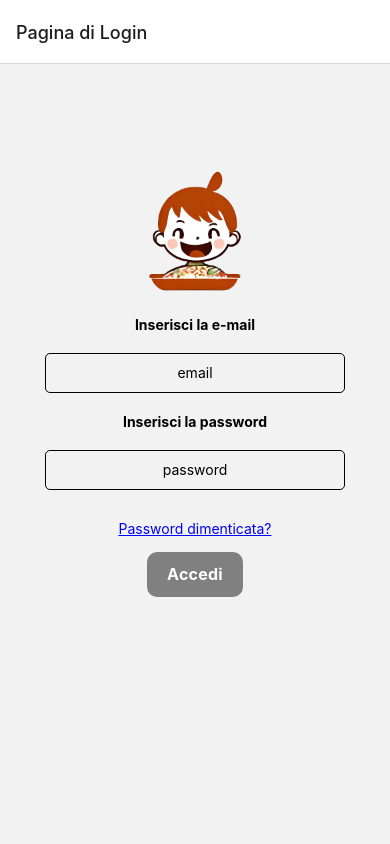
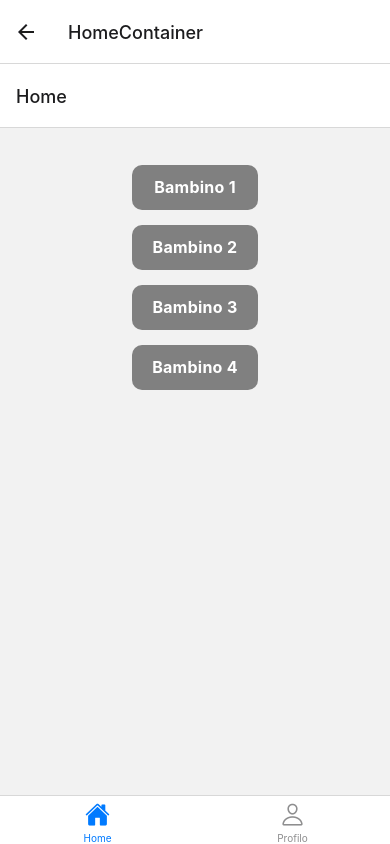
Before and after one commit to luca-casadei/famiglie-ausl-manager, a React Native app: screen /HomeContainer in a window 390 px wide. Built offline with nearby package versions, Linux system fonts and the light colour scheme.

Commit message:
Creata TabBar per navigazione nel utente famiglia, e aggiunta home per visualizzazione bambini

```diff
--- a/App.js
+++ b/App.js
@@ -1,8 +1,8 @@
-import { View, Text ,StyleSheet,SafeAreaView} from "react-native";
-import Home from "./components/Home";
+import { StyleSheet} from "react-native";
 import Login from "./components/Login";
 import {NavigationContainer} from '@react-navigation/native';
 import {createNativeStackNavigator} from '@react-navigation/native-stack';
+import HomeContainer from "./TabBar/HomeContainer";
 
 const Stack = createNativeStackNavigator();
 
@@ -16,16 +16,12 @@
         component={Login}>
         </Stack.Screen>
         <Stack.Screen
-        name="Home"
-        component={Home}>
+        name="HomeContainer"
+        component={HomeContainer}>
         </Stack.Screen>
       </Stack.Navigator>
     </NavigationContainer>
     </>
   );
 }
-
-const styles = StyleSheet.create({
-  ///Aggiungi qui stili
-});
 export default App;
--- /dev/null
+++ b/TabBar/HomeContainer.js
@@ -0,0 +1,50 @@
+import * as React from 'react';
+import { NavigationContainer } from '@react-navigation/native';
+import { createBottomTabNavigator } from '@react-navigation/bottom-tabs';
+import Ionicons from 'react-native-vector-icons/Ionicons';
+
+// Screens
+import Home from '../components/Home';
+import ProfiloFamiglia from '../components/ProfiloFamiglia';
+
+//Screen names
+const homeName = "Home";
+const profiloName = "Profilo";
+
+const Tab = createBottomTabNavigator();
+
+//Componente per la gestione della TabBar
+function HomeContainer() {
+  return (
+    <NavigationContainer independent={true}>
+      <Tab.Navigator
+        initialRouteName={homeName}
+        screenOptions={({ route }) => ({
+          tabBarIcon: ({ focused, color, size }) => {
+            let iconName;
+            let rn = route.name;
+
+            if (rn === homeName) {
+              iconName = focused ? 'home' : 'home-outline';
+
+            } else if (rn === profiloName) {
+              iconName = focused ? 'person' : 'person-outline';
+            }
+
+            return <Ionicons name={iconName} size={size} color={color} />;
+          },
+          activeTintColor: 'tomato',
+          inactiveTintColor: 'grey',
+          labelStyle: { paddingBottom: 10, fontSize: 10 },
+          style: { padding: 10, height: 70}
+        })}
+        >
+
+        <Tab.Screen name={homeName} component={Home} />
+        <Tab.Screen name={profiloName} component={ProfiloFamiglia} />
+      </Tab.Navigator>
+    </NavigationContainer>
+  );
+}
+
+export default HomeContainer;
--- a/components/Home.js
+++ b/components/Home.js
@@ -1,11 +1,50 @@
-import {Text} from 'react-native'
+import {Text,FlatList,View, StyleSheet, Pressable} from 'react-native'
 
-const Home =({navigation, nomeFamiglia}) => {
+//Pagina in cui mostrare i bambini associati all'utente he ha effettuato l'accesso
+const Home =({navigation}) => {
     return(
-    ///TODO: Non funziona
-    ///Text>Prova Home {route.params.nomeFamiglia}</Text>
-    <Text>Prova Home {route.params.nomeFamiglia}</Text>
+        <View style={styles.container}>
+            <FlatList
+                data={[
+                {key: 'Bambino 1'},
+                {key: 'Bambino 2'},
+                {key: 'Bambino 3'},
+                {key: 'Bambino 4'},
+                ]}
+                renderItem={({item}) => <><Pressable style={styles.button}><Text style={styles.buttonText}>{item.key}</Text></Pressable></>}
+            />
+        </View>
     );
 }
 
+const styles = StyleSheet.create({
+    button: {
+        marginTop:15,
+        alignItems: 'center',
+        justifyContent: 'center',
+        paddingVertical: 12,
+        paddingHorizontal:20,
+        borderRadius: 10,
+        elevation: 3,
+        backgroundColor: 'gray',
+    },
+    container: {
+        alignItems:'center',
+        flex: 1,
+        paddingTop: 22,
+      },
+      item: {
+        padding: 10,
+        fontSize: 18,
+        height: 44,
+      },
+      buttonText: {
+        fontSize: 16,
+        lineHeight: 21,
+        fontWeight: 'bold',
+        letterSpacing: 0.25,
+        color: 'white',
+    },
+});
+
 export default Home;
--- a/components/Login.js
+++ b/components/Login.js
@@ -1,4 +1,3 @@
-import {useState} from 'react'
 import {Text,TextInput,View, StyleSheet,Pressable,Image} from 'react-native'
 
 
@@ -28,9 +27,11 @@
         </View>
     );
 }
+
+//Metodo per vefica presenza delle credenziali inserite nel db degli utenti famiglia
 const VerificaCredenziali=(navigation,email,password)=>{
-    if(email == "ciao" && password == "pippo"){
-        navigation.navigate('Home', {nomeFamiglia: 'Casadei'});
+    if(email == "Ciao" && password == "Pippo"){
+        navigation.navigate('HomeContainer', {famiglia: 'Casadei'});
     }
 }
 
--- /dev/null
+++ b/components/ProfiloFamiglia.js
@@ -0,0 +1,59 @@
+//Pagina in cui è possibile modificare le informazioni sulla famiglia, email e password
+import {Text,TextInput,View, StyleSheet,Pressable,Image} from 'react-native'
+
+//Pagina in cui mostrare i bambini associati all'utente he ha effettuato l'accesso
+const ProfiloFamiglia =({navigation}) => {
+    return(
+        <View style={styles.areaView}>
+            <Text style={styles.text}>Pagina Profilo della famiglia</Text>
+        </View>
+    );
+}
+
+const styles = StyleSheet.create({
+    image: {
+        width: 150,
+        height: 150,
+    },
+    areaView:{
+        flex:0.8,
+        justifyContent:'center',
+        alignItems:'center',
+    },
+    input: {
+      textAlign:'center',
+      height: 40,
+      width:300,
+      margin: 10,
+      borderWidth: 1,
+      padding: 10,
+      borderRadius: 5,
+    },
+    text:{
+        fontWeight:'bold',
+        fontSize:50,
+    },
+    buttonText: {
+        fontSize: 16,
+        lineHeight: 21,
+        fontWeight: 'bold',
+        letterSpacing: 0.25,
+        color: 'white',
+    },
+    link:{
+        color:'blue',
+        marginTop:20,
+        textDecorationLine:'underline',
+    },
+    button: {
+        marginTop:15,
+        alignItems: 'center',
+        justifyContent: 'center',
+        paddingVertical: 12,
+        paddingHorizontal:20,
+        borderRadius: 10,
+        elevation: 3,
+        backgroundColor: 'gray',
+    }
+});
+export default ProfiloFamiglia;
--- a/components/RecuperoPassword.js
+++ b/components/RecuperoPassword.js
@@ -1 +1 @@
-//TODO: Creare la NavBar per accedere alle pagine di
+//TODO: Creare la Pagina per creazione nuova password
--- a/package.json
+++ b/package.json
@@ -1,14 +1,16 @@
 {
   "dependencies": {
+    "@react-navigation/bottom-tabs": "^6.5.9",
     "@react-navigation/native": "^6.1.8",
     "@react-navigation/native-stack": "^6.9.14",
+    "@react-navigation/stack": "^6.3.18",
     "expo": "^49.0.3",
     "react": "18.2.0",
     "react-dom": "18.2.0",
     "react-native": "0.72.5",
-    "react-native-web": "~0.19.6",
+    "react-native-safe-area-context": "4.6.3",
     "react-native-screens": "~3.22.0",
-    "react-native-safe-area-context": "4.6.3"
+    "react-native-web": "~0.19.6"
   },
   "devDependencies": {
     "@babel/core": "^7.19.3"
```
Also changed, not shown: components/PaginaBambini.js (added, +59 -0 lines), components/Navbar.js (deleted), 1 other file (tests, documents, lock files or other folders).
